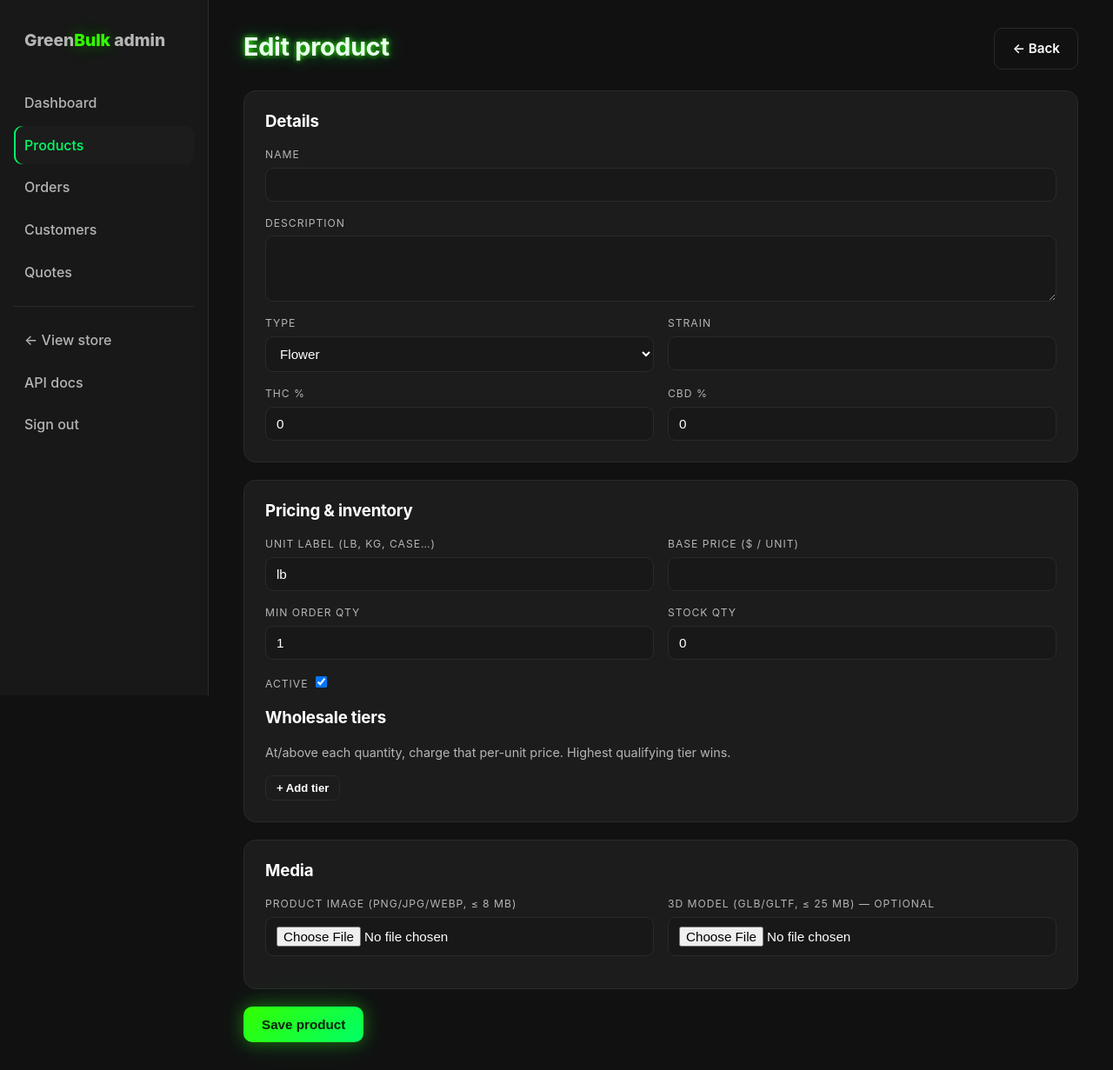
After one commit to amircoh44/amir, a Python web app: template app/templates/admin/product_form.html in a window 1280 px wide. The commit adds this page. Shown: the whole page at 87% size. Run offline with Jinja, Linux system fonts and the light colour scheme; the template is opened without the code that fills it: most values are stand-ins (such as "Sample title", 1, 10 or a date in 2020).

Commit message:
feat(admin): server-rendered admin UI + product image/3D-model uploads
- Add admin backend pages at /admin (dashboard, products, product editor,
  orders, customers, quotes), session-gated — non-admins are redirected.
  Pages are thin shells driven by the existing /api/admin/* JSON API.
- Product editor supports image (PNG/JPG/WebP ≤8MB) and 3D model
  (GLB/GLTF ≤25MB) upload with validation; URLs saved on the product and
  surfaced in catalog cards, hero, and the 3D viewer.
- New: services/uploads.py (validated media save) +
  POST /api/admin/uploads, GET /api/admin/products[/{id}] (incl. inactive).
- Admin styling in static/css/admin.css; logic in static/js/admin.js.
- Point storefront "Admin" nav link to /admin.
- Tests: admin pages redirect anonymous to /login; admin API requires auth.
- Docs updated (README, ARCHITECTURE, ASSETS).

12 tests pass, ruff clean, 63 routes.

```diff
--- /dev/null
+++ b/app/static/css/admin.css
@@ -0,0 +1,64 @@
+/* Admin backend layout — reuses the GreenBulk design tokens from style.css. */
+.admin-shell { display: grid; grid-template-columns: 240px 1fr; min-height: 100vh; }
+
+.admin-side {
+  background: var(--bg-elev); border-right: 1px solid var(--border);
+  padding: 22px 16px; position: sticky; top: 0; height: 100vh;
+}
+.admin-side .brand { font-weight: 800; font-size: 1.2rem; display: block; margin-bottom: 24px; }
+.admin-side .brand .dot { color: var(--green-glow); text-shadow: var(--shadow-glow); }
+.admin-side a {
+  display: block; padding: 10px 12px; border-radius: 9px; color: var(--text-dim);
+  font-weight: 500; margin-bottom: 4px;
+}
+.admin-side a:hover { background: var(--bg-card); color: var(--text); text-shadow: none; }
+.admin-side a.active { background: var(--bg-card); color: var(--green-neon); box-shadow: inset 2px 0 0 var(--green-neon); }
+.admin-side .sep { border-top: 1px solid var(--border); margin: 16px 0; }
+
+.admin-main { padding: 32px 40px; max-width: 1100px; }
+.admin-main h1 { font-size: 1.8rem; margin: 0 0 4px; }
+.admin-head { display: flex; align-items: center; justify-content: space-between; margin-bottom: 24px; }
+
+/* Stat cards */
+.stats { display: grid; grid-template-columns: repeat(auto-fit, minmax(180px, 1fr)); gap: 16px; margin-bottom: 28px; }
+.stat { background: var(--bg-card); border: 1px solid var(--border); border-radius: var(--radius); padding: 18px; }
+.stat .label { color: var(--text-dim); font-size: .78rem; text-transform: uppercase; letter-spacing: .08em; }
+.stat .value { font-size: 1.9rem; font-weight: 800; }
+.stat .value.glow { color: #eafff0; text-shadow: 0 0 8px var(--green-glow); }
+
+/* Tables */
+.table { width: 100%; border-collapse: collapse; background: var(--bg-card); border: 1px solid var(--border); border-radius: var(--radius); overflow: hidden; }
+.table th, .table td { padding: 12px 14px; text-align: left; border-bottom: 1px solid var(--border); font-size: .92rem; vertical-align: middle; }
+.table th { color: var(--green-neon); font-size: .74rem; text-transform: uppercase; letter-spacing: .06em; background: var(--bg-elev); }
+.table tr:last-child td { border-bottom: none; }
+.table .thumb-sm { width: 44px; height: 44px; border-radius: 8px; object-fit: cover; background: #0d0d0d; }
+
+/* Status pills */
+.pill { font-size: .72rem; padding: 3px 10px; border-radius: 999px; border: 1px solid var(--border); display: inline-block; }
+.pill.ok { color: #07210a; background: var(--green-neon); border-color: var(--green-neon); }
+.pill.warn { color: #ffe27a; border-color: #6b5b00; background: #1f1c0a; }
+.pill.bad { color: #ffb3b3; border-color: #5b0000; background: #1f0a0a; }
+.pill.muted { color: var(--text-dim); }
+
+/* Inline controls */
+.row-actions { display: flex; gap: 8px; align-items: center; }
+.btn-sm { padding: 6px 12px; font-size: .82rem; border-radius: 8px; }
+select.inline, input.inline { padding: 6px 10px; min-width: 0; }
+
+/* Forms */
+.form-grid { display: grid; grid-template-columns: 1fr 1fr; gap: 16px; }
+.form-grid .field.span-2 { grid-column: 1 / -1; }
+.form-card { background: var(--bg-card); border: 1px solid var(--border); border-radius: var(--radius); padding: 24px; margin-bottom: 20px; }
+.form-card h3 { margin-top: 0; }
+.tier-row { display: flex; gap: 10px; align-items: center; margin-bottom: 8px; }
+.upload-preview { margin-top: 8px; }
+.upload-preview img { max-height: 120px; border-radius: 8px; border: 1px solid var(--border); }
+.toast { position: fixed; bottom: 22px; right: 22px; padding: 12px 18px; border-radius: 10px; background: var(--bg-card); border: 1px solid var(--green-neon); box-shadow: var(--shadow-glow); display: none; z-index: 100; }
+.toast.show { display: block; }
+.toast.error { border-color: var(--danger); box-shadow: none; }
+
+@media (max-width: 820px) {
+  .admin-shell { grid-template-columns: 1fr; }
+  .admin-side { position: static; height: auto; }
+  .form-grid { grid-template-columns: 1fr; }
+}
--- /dev/null
+++ b/app/static/js/admin.js
@@ -0,0 +1,255 @@
+/* Admin backend glue — drives the server-rendered admin pages off the
+   /api/admin/* JSON API (auth via the session cookie). */
+(function () {
+  const { api, money } = window.GreenBulk;
+
+  function toast(msg, isError) {
+    const el = document.getElementById("toast");
+    if (!el) return alert(msg);
+    el.textContent = msg;
+    el.classList.toggle("error", !!isError);
+    el.classList.add("show");
+    setTimeout(() => el.classList.remove("show"), 2600);
+  }
+
+  const esc = (s) => String(s ?? "").replace(/[&<>"]/g, (c) =>
+    ({ "&": "&amp;", "<": "&lt;", ">": "&gt;", '"': "&quot;" }[c]));
+
+  const pill = (text, cls) => `<span class="pill ${cls}">${esc(text)}</span>`;
+  const verifyClass = (s) => ({ approved: "ok", pending: "warn", rejected: "bad", suspended: "bad" }[s] || "muted");
+  const orderClass = (s) => ({ paid: "ok", delivered: "ok", shipped: "ok", pending: "warn", processing: "warn", cancelled: "bad", refunded: "bad" }[s] || "muted");
+
+  // --- Dashboard -------------------------------------------------------------
+  async function loadDashboard() {
+    const stats = document.getElementById("stats");
+    if (!stats) return;
+    try {
+      const d = await api.get("/api/admin/analytics?days=30");
+      stats.innerHTML = `
+        <div class="stat"><div class="label">Revenue (30d)</div><div class="value glow">${money(d.revenue.revenue_cents)}</div></div>
+        <div class="stat"><div class="label">Paid orders (30d)</div><div class="value">${d.revenue.paid_orders}</div></div>
+        <div class="stat"><div class="label">Avg order value</div><div class="value">${money(d.revenue.average_order_value_cents)}</div></div>`;
+      document.getElementById("top-products").innerHTML = d.top_products.length
+        ? d.top_products.map(p => `<tr><td>${esc(p.product_name)}</td><td>${p.units}</td><td>${money(p.revenue_cents)}</td></tr>`).join("")
+        : `<tr><td colspan="3" class="muted">No paid orders yet.</td></tr>`;
+      document.getElementById("top-customers").innerHTML = d.top_customers.length
+        ? d.top_customers.map(c => `<tr><td>${esc(c.business_name || c.email)}</td><td>${c.orders}</td><td>${money(c.spent_cents)}</td></tr>`).join("")
+        : `<tr><td colspan="3" class="muted">No customers yet.</td></tr>`;
+    } catch (e) { toast(e.message, true); }
+  }
+
+  // --- Products list ---------------------------------------------------------
+  async function loadProducts() {
+    const tbody = document.getElementById("products-rows");
+    if (!tbody) return;
+    try {
+      const products = await api.get("/api/admin/products");
+      tbody.innerHTML = products.length ? products.map(p => `
+        <tr>
+          <td>${p.image_url ? `<img class="thumb-sm" src="${esc(p.image_url)}">` : "📦"}</td>
+          <td>${esc(p.name)}<br><span class="muted" style="font-size:.78rem">${esc(p.product_type)} · ${p.model_url ? "3D ✓" : "no 3D"}</span></td>
+          <td>${p.thc_percent}% / ${p.cbd_percent}%</td>
+          <td>${money(p.base_price_cents)} <span class="muted">/ ${esc(p.unit_label)}</span><br><span class="muted" style="font-size:.78rem">${p.price_tiers.length} tiers</span></td>
+          <td>${p.stock_qty}</td>
+          <td>${p.is_active ? pill("active", "ok") : pill("inactive", "muted")}</td>
+          <td class="row-actions">
+            <a class="btn btn-ghost btn-sm" href="/admin/products/${p.id}/edit">Edit</a>
+            ${p.is_active ? `<button class="btn btn-ghost btn-sm" data-deactivate="${p.id}">Deactivate</button>` : ""}
+          </td>
+        </tr>`).join("") : `<tr><td colspan="7" class="muted">No products yet. <a href="/admin/products/new">Add one</a>.</td></tr>`;
+
+      tbody.querySelectorAll("[data-deactivate]").forEach(btn => btn.addEventListener("click", async () => {
+        if (!confirm("Deactivate this product? Order history is preserved.")) return;
+        try { await api.req("DELETE", `/api/admin/products/${btn.dataset.deactivate}`); toast("Deactivated"); loadProducts(); }
+        catch (e) { toast(e.message, true); }
+      }));
+    } catch (e) { toast(e.message, true); }
+  }
+
+  // --- Product form (create + edit, with image/model upload) -----------------
+  function tierRow(qty, price) {
+    const div = document.createElement("div");
+    div.className = "tier-row";
+    div.innerHTML = `
+      <input class="inline" type="number" placeholder="Min qty" value="${qty ?? ""}" data-tier-qty style="width:120px">
+      <span class="muted">+ units →</span>
+      <input class="inline" type="number" step="0.01" placeholder="$ / unit" value="${price != null ? (price / 100) : ""}" data-tier-price style="width:140px">
+      <button type="button" class="btn btn-ghost btn-sm" data-remove>✕</button>`;
+    div.querySelector("[data-remove]").addEventListener("click", () => div.remove());
+    return div;
+  }
+
+  async function uploadField(inputId, kind, hiddenId, previewId) {
+    const input = document.getElementById(inputId);
+    if (!input) return;
+    input.addEventListener("change", async () => {
+      if (!input.files.length) return;
+      const fd = new FormData();
+      fd.append("file", input.files[0]);
+      try {
+        const res = await fetch(`/api/admin/uploads?kind=${kind}`, { method: "POST", body: fd, credentials: "same-origin" });
+        const data = await res.json();
+        if (!res.ok) throw new Error(data.detail || "Upload failed");
+        document.getElementById(hiddenId).value = data.url;
+        const prev = document.getElementById(previewId);
+        prev.innerHTML = kind === "image" ? `<img src="${data.url}">` : `<span class="muted">Model: ${data.url}</span>`;
+        toast("Uploaded ✓");
+      } catch (e) { toast(e.message, true); }
+    });
+  }
+
+  async function initProductForm() {
+    const form = document.getElementById("product-form");
+    if (!form) return;
+    const productId = form.dataset.productId || "";
+    const tiersWrap = document.getElementById("tiers");
+
+    document.getElementById("add-tier").addEventListener("click", () => tiersWrap.appendChild(tierRow()));
+    uploadField("image-file", "image", "image_url", "image-preview");
+    uploadField("model-file", "model", "model_url", "model-preview");
+
+    if (productId) {
+      try {
+        const p = await api.get(`/api/admin/products/${productId}`);
+        for (const [k, v] of Object.entries(p)) {
+          const el = form.elements[k];
+          if (el && el.type === "checkbox") el.checked = !!v;
+          else if (el) el.value = v ?? "";
+        }
+        if (p.image_url) document.getElementById("image-preview").innerHTML = `<img src="${esc(p.image_url)}">`;
+        if (p.model_url) document.getElementById("model-preview").innerHTML = `<span class="muted">Model: ${esc(p.model_url)}</span>`;
+        p.price_tiers.forEach(t => tiersWrap.appendChild(tierRow(t.min_qty, t.unit_price_cents)));
+      } catch (e) { toast(e.message, true); }
+    }
+
+    form.addEventListener("submit", async (e) => {
+      e.preventDefault();
+      const fd = new FormData(form);
+      const payload = {
+        name: fd.get("name"),
+        description: fd.get("description") || null,
+        product_type: fd.get("product_type"),
+        strain: fd.get("strain") || null,
+        thc_percent: parseFloat(fd.get("thc_percent") || 0),
+        cbd_percent: parseFloat(fd.get("cbd_percent") || 0),
+        unit_label: fd.get("unit_label") || "lb",
+        base_price_cents: Math.round(parseFloat(fd.get("base_price") || 0) * 100),
+        min_order_qty: parseInt(fd.get("min_order_qty") || 1, 10),
+        stock_qty: parseInt(fd.get("stock_qty") || 0, 10),
+        is_active: form.elements["is_active"].checked,
+        image_url: fd.get("image_url") || null,
+        model_url: fd.get("model_url") || null,
+        price_tiers: [...tiersWrap.querySelectorAll(".tier-row")].map(r => ({
+          min_qty: parseInt(r.querySelector("[data-tier-qty]").value, 10),
+          unit_price_cents: Math.round(parseFloat(r.querySelector("[data-tier-price]").value) * 100),
+        })).filter(t => t.min_qty > 0 && !isNaN(t.unit_price_cents)),
+      };
+      try {
+        if (productId) await api.req("PUT", `/api/admin/products/${productId}`, payload);
+        else await api.post("/api/admin/products", payload);
+        toast("Saved ✓");
+        setTimeout(() => location.href = "/admin/products", 700);
+      } catch (e) { toast(e.message, true); }
+    });
+  }
+
+  // --- Orders ----------------------------------------------------------------
+  const ORDER_STATUSES = ["pending", "paid", "processing", "shipped", "delivered", "cancelled", "refunded"];
+  async function loadOrders() {
+    const tbody = document.getElementById("orders-rows");
+    if (!tbody) return;
+    try {
+      const orders = await api.get("/api/admin/orders");
+      tbody.innerHTML = orders.length ? orders.map(o => `
+        <tr>
+          <td>${esc(o.order_number)}<br><span class="muted" style="font-size:.78rem">${o.items.length} items</span></td>
+          <td>${pill(o.status, orderClass(o.status))}</td>
+          <td>${pill(o.payment_status, o.payment_status === "paid" ? "ok" : "muted")}</td>
+          <td>${money(o.total_cents)}</td>
+          <td class="row-actions">
+            <select class="inline" data-status="${esc(o.order_number)}">
+              ${ORDER_STATUSES.map(s => `<option value="${s}" ${s === o.status ? "selected" : ""}>${s}</option>`).join("")}
+            </select>
+            <input class="inline" placeholder="Tracking #" value="${esc(o.tracking_number || "")}" data-tracking="${esc(o.order_number)}" style="width:130px">
+            <button class="btn btn-primary btn-sm" data-save="${esc(o.order_number)}">Save</button>
+          </td>
+        </tr>`).join("") : `<tr><td colspan="5" class="muted">No orders yet.</td></tr>`;
+
+      tbody.querySelectorAll("[data-save]").forEach(btn => btn.addEventListener("click", async () => {
+        const num = btn.dataset.save;
+        const status = tbody.querySelector(`[data-status="${CSS.escape(num)}"]`).value;
+        const tracking = tbody.querySelector(`[data-tracking="${CSS.escape(num)}"]`).value || null;
+        try { await api.req("PUT", `/api/admin/orders/${num}/status`, { status, tracking_number: tracking }); toast("Order updated ✓"); }
+        catch (e) { toast(e.message, true); }
+      }));
+    } catch (e) { toast(e.message, true); }
+  }
+
+  // --- Customers -------------------------------------------------------------
+  const VERIFY_STATUSES = ["pending", "approved", "rejected", "suspended"];
+  async function loadCustomers() {
+    const tbody = document.getElementById("customers-rows");
+    if (!tbody) return;
+    try {
+      const customers = await api.get("/api/admin/customers");
+      tbody.innerHTML = customers.length ? customers.map(c => `
+        <tr>
+          <td>${esc(c.business_name || "—")}<br><span class="muted" style="font-size:.78rem">${esc(c.email)}</span></td>
+          <td>${esc(c.state || "—")}</td>
+          <td>${esc(c.role)}</td>
+          <td>${pill(c.verification_status, verifyClass(c.verification_status))}</td>
+          <td class="row-actions">
+            <select class="inline" data-verify="${c.id}">
+              ${VERIFY_STATUSES.map(s => `<option value="${s}" ${s === c.verification_status ? "selected" : ""}>${s}</option>`).join("")}
+            </select>
+            <button class="btn btn-primary btn-sm" data-save="${c.id}">Save</button>
+          </td>
+        </tr>`).join("") : `<tr><td colspan="5" class="muted">No customers yet.</td></tr>`;
+
+      tbody.querySelectorAll("[data-save]").forEach(btn => btn.addEventListener("click", async () => {
+        const id = btn.dataset.save;
+        const status = tbody.querySelector(`[data-verify="${id}"]`).value;
+        try { await api.req("PUT", `/api/admin/customers/${id}/verification`, { status }); toast("Verification updated ✓"); }
+        catch (e) { toast(e.message, true); }
+      }));
+    } catch (e) { toast(e.message, true); }
+  }
+
+  // --- Quotes ----------------------------------------------------------------
+  async function loadQuotes() {
+    const tbody = document.getElementById("quotes-rows");
+    if (!tbody) return;
+    try {
+      const quotes = await api.get("/api/admin/quotes");
+      tbody.innerHTML = quotes.length ? quotes.map(q => `
+        <tr>
+          <td>${esc(q.reference)}</td>
+          <td>${esc(q.product_description)}<br><span class="muted" style="font-size:.78rem">qty ${q.requested_quantity}</span></td>
+          <td>${pill(q.status, q.status === "responded" ? "ok" : "warn")}</td>
+          <td class="row-actions">
+            <input class="inline" type="number" step="0.01" placeholder="$ / unit" value="${q.quoted_unit_price_cents != null ? q.quoted_unit_price_cents / 100 : ""}" data-price="${esc(q.reference)}" style="width:120px">
+            <button class="btn btn-primary btn-sm" data-respond="${esc(q.reference)}">Send quote</button>
+          </td>
+        </tr>`).join("") : `<tr><td colspan="4" class="muted">No quote requests.</td></tr>`;
+
+      tbody.querySelectorAll("[data-respond]").forEach(btn => btn.addEventListener("click", async () => {
+        const ref = btn.dataset.respond;
+        const price = parseFloat(tbody.querySelector(`[data-price="${CSS.escape(ref)}"]`).value);
+        if (isNaN(price)) return toast("Enter a per-unit price", true);
+        try {
+          await api.req("PUT", `/api/admin/quotes/${ref}/respond`, { quoted_unit_price_cents: Math.round(price * 100), status: "responded" });
+          toast("Quote sent ✓"); loadQuotes();
+        } catch (e) { toast(e.message, true); }
+      }));
+    } catch (e) { toast(e.message, true); }
+  }
+
+  document.addEventListener("DOMContentLoaded", () => {
+    loadDashboard();
+    loadProducts();
+    initProductForm();
+    loadOrders();
+    loadCustomers();
+    loadQuotes();
+  });
+})();
--- /dev/null
+++ b/app/templates/admin/base.html
@@ -0,0 +1,36 @@
+<!DOCTYPE html>
+<html lang="en">
+<head>
+  <meta charset="utf-8">
+  <meta name="viewport" content="width=device-width, initial-scale=1">
+  <title>{% block title %}Admin — {{ settings.app_name }}{% endblock %}</title>
+  <link rel="stylesheet" href="/static/css/style.css">
+  <link rel="stylesheet" href="/static/css/admin.css">
+</head>
+<body>
+  <div class="admin-shell">
+    <aside class="admin-side">
+      <a class="brand" href="/admin">Green<span class="dot">Bulk</span> admin</a>
+      <a href="/admin" data-nav="dashboard">Dashboard</a>
+      <a href="/admin/products" data-nav="products">Products</a>
+      <a href="/admin/orders" data-nav="orders">Orders</a>
+      <a href="/admin/customers" data-nav="customers">Customers</a>
+      <a href="/admin/quotes" data-nav="quotes">Quotes</a>
+      <div class="sep"></div>
+      <a href="/" >← View store</a>
+      <a href="/api/docs">API docs</a>
+      <a href="#" onclick="GreenBulk.api.post('/auth/logout').then(()=>location.href='/')">Sign out</a>
+    </aside>
+
+    <main class="admin-main">
+      {% block content %}{% endblock %}
+    </main>
+  </div>
+
+  <div class="toast" id="toast"></div>
+  <script src="/static/js/app.js"></script>
+  <script src="/static/js/admin.js"></script>
+  <script>document.querySelectorAll('[data-nav="{% block nav %}{% endblock %}"]').forEach(a=>a.classList.add('active'));</script>
+  {% block scripts %}{% endblock %}
+</body>
+</html>
--- /dev/null
+++ b/app/templates/admin/product_form.html
@@ -0,0 +1,73 @@
+{% extends "admin/base.html" %}
+{% block nav %}products{% endblock %}
+{% block content %}
+<div class="admin-head">
+  <h1 class="glow">{% if product_id %}Edit product{% else %}New product{% endif %}</h1>
+  <a class="btn btn-ghost" href="/admin/products">← Back</a>
+</div>
+
+<form id="product-form" data-product-id="{{ product_id or '' }}">
+  <div class="form-card">
+    <h3>Details</h3>
+    <div class="form-grid">
+      <div class="field span-2"><label>Name</label><input name="name" required></div>
+      <div class="field span-2"><label>Description</label><textarea name="description" rows="3"></textarea></div>
+      <div class="field">
+        <label>Type</label>
+        <select name="product_type">
+          <option value="flower">Flower</option>
+          <option value="pre_roll">Pre-roll</option>
+          <option value="concentrate">Concentrate</option>
+          <option value="edible">Edible</option>
+          <option value="vape">Vape</option>
+          <option value="tincture">Tincture</option>
+          <option value="topical">Topical</option>
+          <option value="isolate">Isolate</option>
+          <option value="biomass">Biomass</option>
+        </select>
+      </div>
+      <div class="field"><label>Strain</label><input name="strain"></div>
+      <div class="field"><label>THC %</label><input name="thc_percent" type="number" step="0.01" min="0" max="100" value="0"></div>
+      <div class="field"><label>CBD %</label><input name="cbd_percent" type="number" step="0.01" min="0" max="100" value="0"></div>
+    </div>
+  </div>
+
+  <div class="form-card">
+    <h3>Pricing &amp; inventory</h3>
+    <div class="form-grid">
+      <div class="field"><label>Unit label (lb, kg, case…)</label><input name="unit_label" value="lb"></div>
+      <div class="field"><label>Base price ($ / unit)</label><input name="base_price" type="number" step="0.01" min="0" required></div>
+      <div class="field"><label>Min order qty</label><input name="min_order_qty" type="number" min="1" value="1"></div>
+      <div class="field"><label>Stock qty</label><input name="stock_qty" type="number" min="0" value="0"></div>
+      <div class="field span-2">
+        <label>Active <input name="is_active" type="checkbox" checked style="min-width:auto;width:auto"></label>
+      </div>
+    </div>
+
+    <h3 style="margin-top:18px">Wholesale tiers</h3>
+    <p class="muted">At/above each quantity, charge that per-unit price. Highest qualifying tier wins.</p>
+    <div id="tiers"></div>
+    <button type="button" class="btn btn-ghost btn-sm" id="add-tier">+ Add tier</button>
+  </div>
+
+  <div class="form-card">
+    <h3>Media</h3>
+    <div class="form-grid">
+      <div class="field">
+        <label>Product image (PNG/JPG/WebP, ≤ 8 MB)</label>
+        <input type="file" id="image-file" accept=".png,.jpg,.jpeg,.webp">
+        <input type="hidden" name="image_url" id="image_url">
+        <div class="upload-preview" id="image-preview"></div>
+      </div>
+      <div class="field">
+        <label>3D model (GLB/GLTF, ≤ 25 MB) — optional</label>
+        <input type="file" id="model-file" accept=".glb,.gltf">
+        <input type="hidden" name="model_url" id="model_url">
+        <div class="upload-preview" id="model-preview"></div>
+      </div>
+    </div>
+  </div>
+
+  <button class="btn btn-primary" type="submit">Save product</button>
+</form>
+{% endblock %}
--- a/app/templates/base.html
+++ b/app/templates/base.html
@@ -15,7 +15,7 @@
       <a href="/catalog">Catalog</a>
       {% if user %}
         <a href="/dashboard">Dashboard</a>
-        {% if user.role.value == 'admin' %}<a href="/api/docs">Admin API</a>{% endif %}
+        {% if user.role.value == 'admin' %}<a href="/admin">Admin</a>{% endif %}
         <a href="#" onclick="GreenBulk.api.post('/auth/logout').then(()=>location.href='/')">Sign out</a>
       {% else %}
         <a href="/login">Sign in</a>
```
Also changed, not shown: app/api/routes/admin.py (+28 -1 lines), app/services/uploads.py (added, +62 -0 lines), app/templates/admin/customers.html (added, +13 -0 lines), app/templates/admin/dashboard.html (added, +24 -0 lines), app/templates/admin/orders.html (added, +12 -0 lines), app/templates/admin/products.html (added, +15 -0 lines), app/templates/admin/quotes.html (added, +13 -0 lines), app/web/routes.py (+62 -2 lines), docs/ARCHITECTURE.md (+5 -5 lines), docs/ASSETS.md (+8 -5 lines), tests/test_app.py (+13 -0 lines), README.md.
